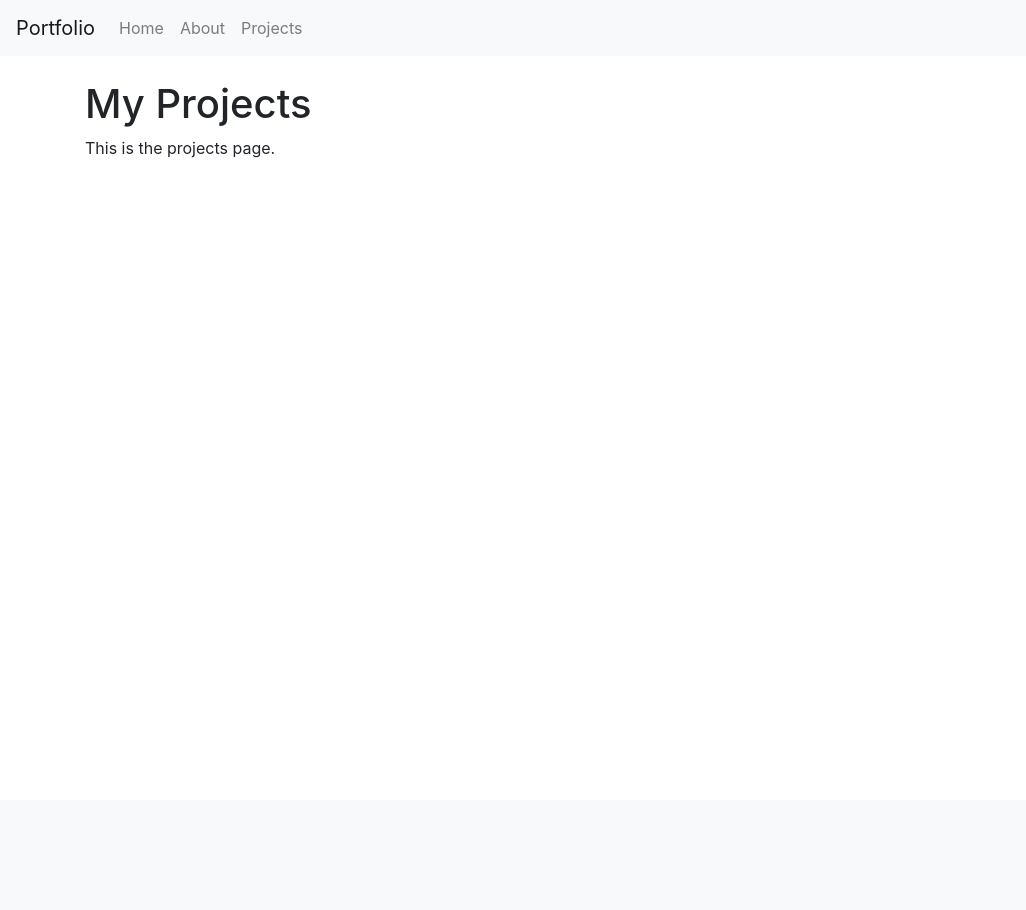
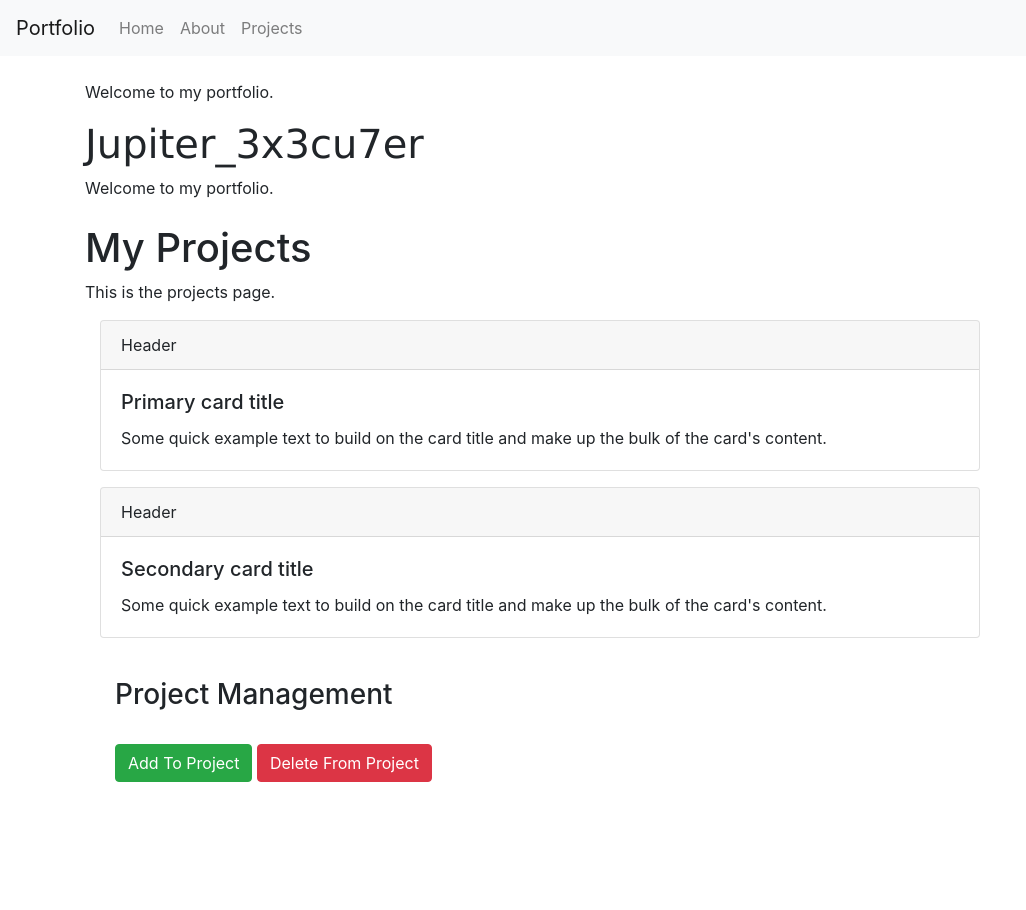
Before and after one commit to 3x3cu7er/Portforlio-3x3cu7er, a Django app: page /project in a window 1280 px wide. Shown: the whole page, without its empty margins (0-1026 px from the left). Before the commit the page ends 158 px from the top, so only its background shows below. Run offline with Django 5.2, Linux system fonts and the light colour scheme; some libraries are stand-ins or nearby versions.

Commit message:
hosting set up

```diff
--- a/Portfolio/frontend/templates/about.html
+++ b/Portfolio/frontend/templates/about.html
@@ -1,6 +1,10 @@
 {% extends 'base.html' %}
 {% block title %}About{% endblock %}
 {% block content %}
-<h1>About Me</h1>
 <p>This is the about page.</p>
+<div class="container">
+
+
+</div>
+
 {% endblock %}
--- a/Portfolio/frontend/templates/base.html
+++ b/Portfolio/frontend/templates/base.html
@@ -7,8 +7,9 @@
     <link rel="stylesheet" href="https://stackpath.bootstrapcdn.com/bootstrap/4.5.2/css/bootstrap.min.css">
 </head>
 <body>
+
     <nav class="navbar navbar-expand-lg navbar-light bg-light">
-        <a class="navbar-brand" href="#">Portfolio</a>
+        <a class="navbar-brand" href="{% url 'home' %}">Portfolio</a>
         <button class="navbar-toggler" type="button" data-toggle="collapse" data-target="#navbarNav" aria-controls="navbarNav" aria-expanded="false" aria-label="Toggle navigation">
             <span class="navbar-toggler-icon"></span>
         </button>
@@ -26,6 +27,13 @@
             </ul>
         </div>
     </nav>
+    {% block head %}
+    <div class="container" ><br>
+        <p> Welcome to my portfolio. </p>
+        <h1 style="font-family:Verdana">Jupiter_3x3cu7er</h1>
+        <p> Welcome to my portfolio. </p>
+    </div>
+    {% endblock head %}
     <div class="container mt-4">
         {% block content %}
         {% endblock %}
--- a/Portfolio/frontend/templates/home.html
+++ b/Portfolio/frontend/templates/home.html
@@ -1,6 +1,7 @@
 {% extends 'base.html' %}
 {% block title %}Home{% endblock %}
 {% block content %}
-<h1>Welcome to My Portfolio</h1>
-<p>This is the home page.</p>
+
+
+
 {% endblock %}
--- a/Portfolio/frontend/templates/projects.html
+++ b/Portfolio/frontend/templates/projects.html
@@ -3,4 +3,40 @@
 {% block content %}
 <h1>My Projects</h1>
 <p>This is the projects page.</p>
+
+
+<div class="container">
+    <div class="card text-bg-primary mb-3" style="max-width: 55rem;">
+        <div class="card-header">Header</div>
+        <div class="card-body">
+          <h5 class="card-title">Primary card title</h5>
+          <p class="card-text">Some quick example text to build on the card title and make up the bulk of the card's content.</p>
+        </div>
+      </div>
+
+      <div class="card text-bg-secondary mb-3" style="max-width: 55rem;">
+        <div class="card-header">Header</div>
+        <div class="card-body">
+          <h5 class="card-title">Secondary card title</h5>
+          <p class="card-text">Some quick example text to build on the card title and make up the bulk of the card's content.</p>
+        </div>
+      </div>
+
+</div>
+
+
+<div class="container">
+
+      <br>
+      <div class="container" style="margin-bottom:10vw">
+        <div class=" label">
+            <h3 class="head1">Project Management</h3><br>
+        </div>
+        <a href="" class="btn btn-success">Add To Project</a>
+        <a href="" class="btn btn-danger">Delete From Project</a>
+      </div>
+</div>
+
+
+
 {% endblock %}
```
Also changed, not shown: Portfolio/requirements.txt (added, +7 -0 lines), 1 other file.
